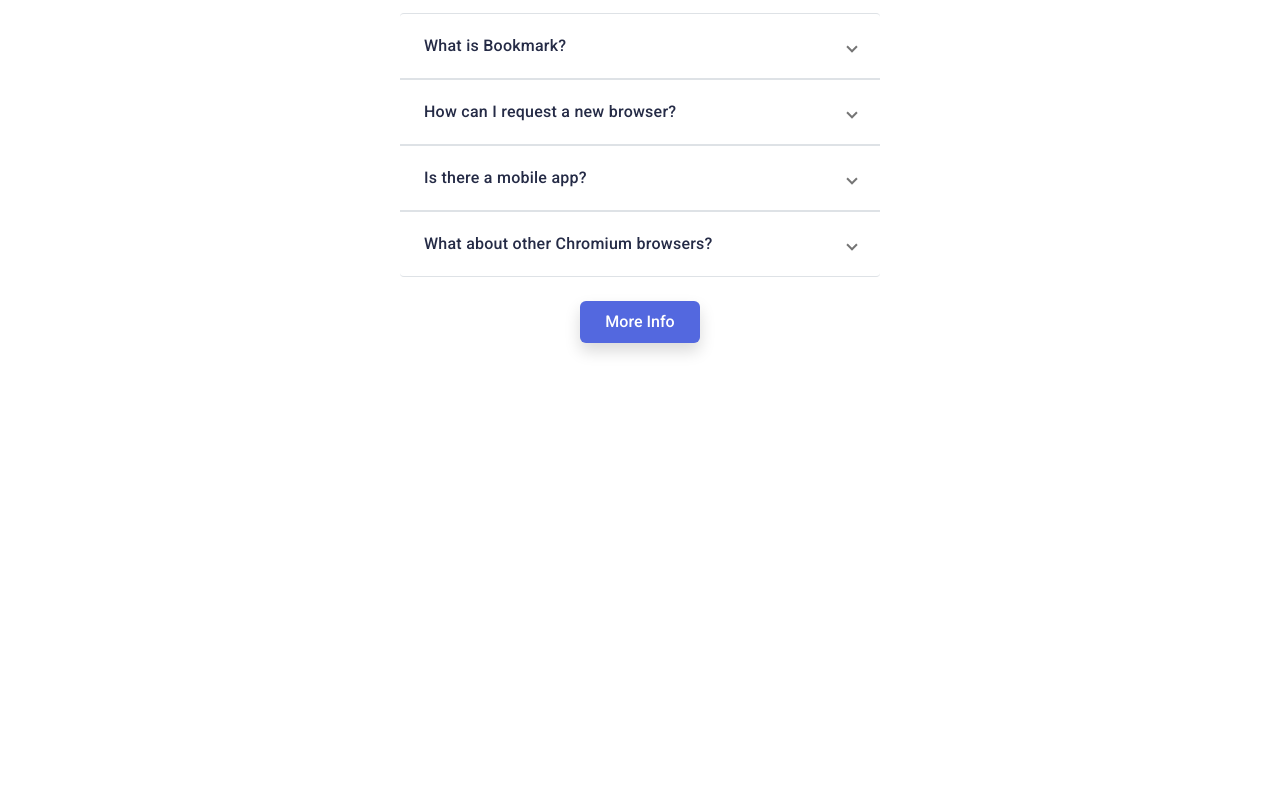
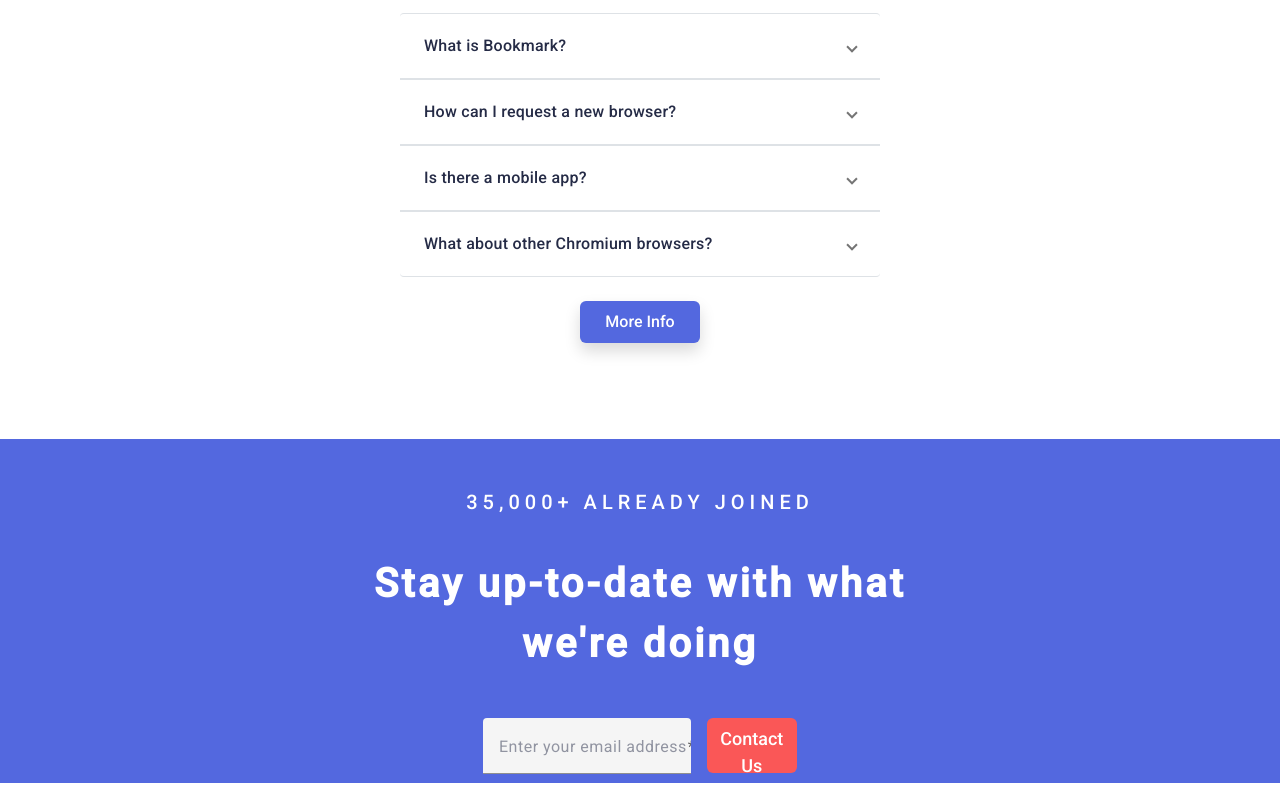
Before and after one commit to george-asiedu/Bookmark-Landing-Page, an Angular app in the folder bookmark-app/: page / in a window 1280 px wide. Shown: the part 2138-2938 px from the top of the page. Before the commit the page ends 2529 px from the top, so only its background shows below. Built offline with nearby package versions, Linux system fonts and the light colour scheme.

Commit message:
forms filed created and validated

```diff
--- a/bookmark-app/src/app/app.component.html
+++ b/bookmark-app/src/app/app.component.html
@@ -4,4 +4,5 @@
   <app-features></app-features>
   <app-extensions></app-extensions>
   <app-faq></app-faq>
+  <app-forms></app-forms>
 </div>
--- a/bookmark-app/src/app/app.component.ts
+++ b/bookmark-app/src/app/app.component.ts
@@ -6,6 +6,7 @@
 import { FeaturesComponent } from './features/features.component';
 import { ExtensionsComponent } from './extensions/extensions.component';
 import { FAQComponent } from './faq/faq.component';
+import { FormsComponent } from './forms/forms.component';
 
 @Component({
   selector: 'app-root',
@@ -17,7 +18,8 @@
     HomeComponent,
     FeaturesComponent,
     ExtensionsComponent,
-    FAQComponent
+    FAQComponent,
+    FormsComponent
   ],
   templateUrl: './app.component.html',
   styleUrl: './app.component.css'
--- a/bookmark-app/src/app/faq/faq.component.html
+++ b/bookmark-app/src/app/faq/faq.component.html
@@ -49,5 +49,5 @@
           </mat-expansion-panel>
       </mat-accordion>
 
-      <button class="btn mx-auto text-white fw-medium px-4 py-2 shadow">More Info</button>
+      <button class="btn mx-auto text-white fw-medium px-4 py-2 shadow mb-5">More Info</button>
 </div>
--- /dev/null
+++ b/bookmark-app/src/app/forms/forms.component.css
@@ -0,0 +1,42 @@
+.forms {
+    background: hsl(231, 69%, 60%);
+    height: 43vh;
+    padding-top: 4%;
+    padding-bottom: 4%;
+}
+
+h4 {
+    letter-spacing: 5px;
+}
+
+h1 {
+    letter-spacing: 3px;
+}
+
+button {
+    width: 30%;
+    background: hsl(0, 94%, 66%);
+    height: 55px;
+    color: white;
+    font-weight: 500;
+    font-size: 18px;
+}
+
+button:hover {
+    border: 3px solid hsl(0, 94%, 66%);
+    background: white;
+    color: hsl(0, 94%, 66%);
+}
+
+.input {
+    width: 70%;
+}
+
+.label {
+    color: hsl(229, 8%, 60%);
+}
+
+.error {
+    font-size: 18px;
+    margin-top: 4px;
+}
--- /dev/null
+++ b/bookmark-app/src/app/forms/forms.component.html
@@ -0,0 +1,15 @@
+<div class="container-fluid forms d-flex flex-column align-items-center gap-4 text-center">
+    <h4 class="text-white fs-5 fw-medium text-uppercase">35,000+ already joined</h4>
+    <h1 class="text-white fw-bold lh-base fs-1">Stay up-to-date with what <br> we're doing</h1>
+
+    <div class="w-25 d-flex gap-3 py-1">
+        <mat-form-field class="input">
+            <mat-label class="label">Enter your email address</mat-label>
+            <input matInput [formControl]="email" required >
+                @if (email.invalid) {
+                <mat-error class="error">{{getErrorMessage()}}</mat-error>
+                }
+        </mat-form-field>
+        <button type="button" class="btn">Contact Us</button>
+    </div>
+</div>
--- /dev/null
+++ b/bookmark-app/src/app/forms/forms.component.ts
@@ -0,0 +1,22 @@
+import { Component } from '@angular/core';
+import {FormControl, Validators, FormsModule, ReactiveFormsModule} from '@angular/forms';
+import {MatInputModule} from '@angular/material/input';
+import {MatFormFieldModule} from '@angular/material/form-field';
+
+@Component({
+  selector: 'app-forms',
+  standalone: true,
+  imports: [MatFormFieldModule, MatInputModule, FormsModule, ReactiveFormsModule],
+  templateUrl: './forms.component.html',
+  styleUrl: './forms.component.css'
+})
+export class FormsComponent {
+  email = new FormControl('', [Validators.required, Validators.email])
+
+  getErrorMessage() {
+    if(this.email.hasError('required')) {
+      return 'You must enter a value'
+    }
+    return this.email.hasError('email') ? "Whoops, make sure it's a valid eamil" : ''
+  }
+}
```
Also changed, not shown: 1 other file (tests, documents, lock files or other folders).
